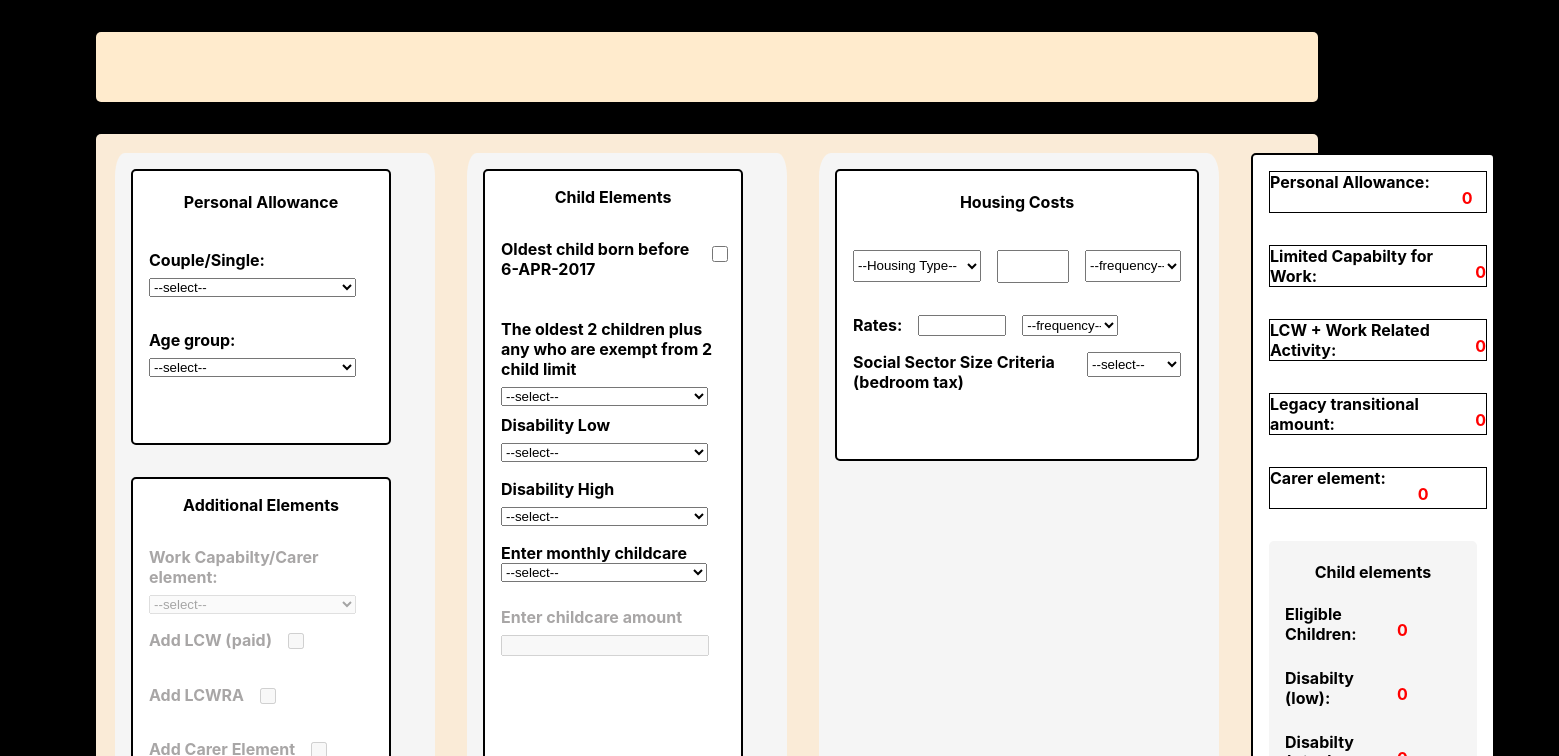
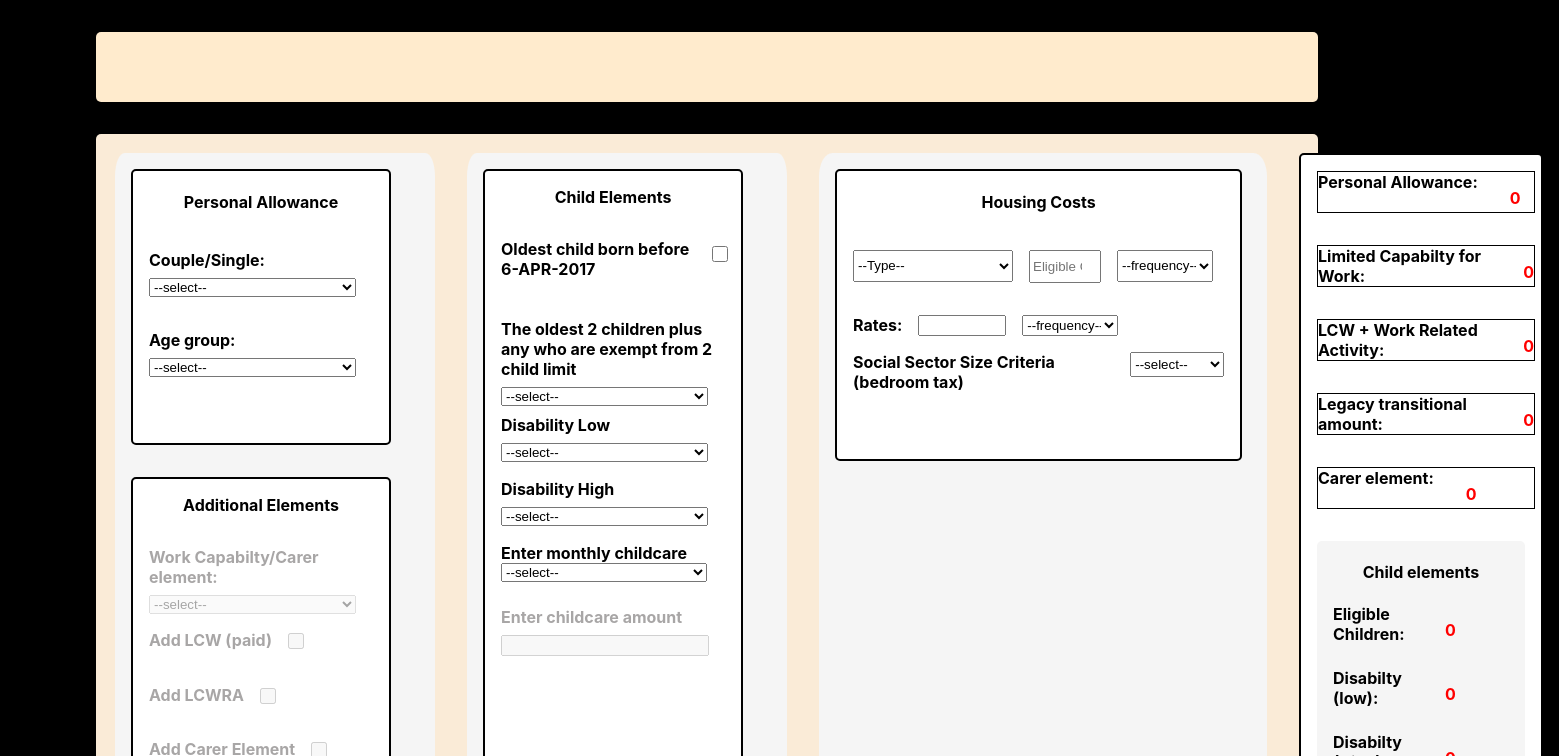
Before and after one commit to dnlstronge/benefitscalc2, a React (Create React App) app: page / in a window 1280 px wide. Shown: the top 756 px of the page, 1559 px wide, since content can reach past the window. Built offline with nearby package versions, Linux system fonts and the light colour scheme.

Commit message:
[x] add css

```diff
--- a/src/components/UC2/HOUS/Hous.js
+++ b/src/components/UC2/HOUS/Hous.js
@@ -16,14 +16,14 @@ const Hous = (props) => {
         <h4 className={classes.heading}>Housing Costs</h4>
             <div className={classes.sub_container}>
                 <select className={classes.select_type}>
-                    <option>--Housing Type--</option>
+                    <option>--Type--</option>
                     <option>Social sector</option>
                     <option>Private landlord</option>
                     <option>Co-ownership</option>
                     <option>Owner Occupier</option>
                     <option>None</option>
                 </select>
-                <input className={classes.select_amount} type="number"/>
+                <input className={classes.select_amount} placeholder="Eligible Costs"type="number"/>
                 <select className={classes.select_freq}>
                     <option>--frequency--</option>
                     <option>Weekly</option>
--- a/src/components/UC2/Main.js
+++ b/src/components/UC2/Main.js
@@ -141,14 +141,13 @@ const Main = (props) => {
 
         }, [MAIN_STATE.AGE, MAIN_STATE.COUPLE])
 
-        console.log(typeof(MAIN_STATE.CHILD_D_HIGH))
-        console.log(typeof(MAIN_STATE.CHILD_D_LOW))
+
 
 return (
         <React.Fragment>
             <div className={classes.container}>
                <div className={classes.PA_container}>
-                 <PA propState={MAIN_STATE} setPropState={MAIN_DISPATCH}/>
+                <PA propState={MAIN_STATE} setPropState={MAIN_DISPATCH}/>
                 <WCA propState={MAIN_STATE} setPropState={MAIN_DISPATCH}/>
                 <Transitional propState={MAIN_STATE} setPropState={MAIN_DISPATCH}/>
               </div>
--- a/src/components/UC2/Main.module.css
+++ b/src/components/UC2/Main.module.css
@@ -29,7 +29,7 @@
     flex-direction: column;
     margin: 1rem 1rem 1rem 1rem;
     background: whitesmoke;
-    width: 25rem;
+    width: 28rem;
     height: 90%;
     border-radius: 3%;
 }
--- a/src/components/UC2/WCA/WCA.js
+++ b/src/components/UC2/WCA/WCA.js
@@ -101,9 +101,6 @@ const WCA = ({propState, setPropState }) => {
 
     return (
         <React.Fragment>
-
-
-
             <div className={classes.container}>
                 <h4 className={classes.heading}>Additional Elements</h4>
                   <label className={label_dynamic_2} htmlFor="select_WCA">Work Capabilty/Carer element:
```
